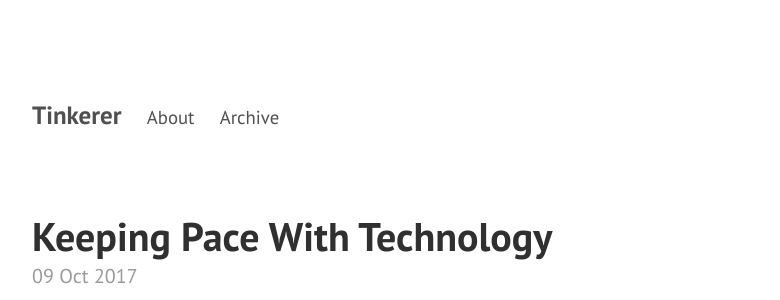
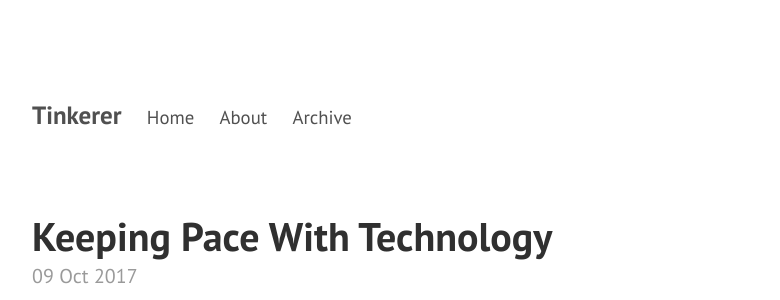
Before and after one commit to jgarr16/jrgarrigues.github.io, a Jekyll site: the page built from index.html, in a window 1280 px wide and 900 px high. Shown: the top 300 px of the window, without its empty margins (428-1208 px from the left). Built offline with Jekyll 4.4.1, drawn with Linux system fonts in a browser that asks for light colours; Markdown is read by kramdown in place of the engine named in the settings; the list of posts is cut into pages by our own code.

Commit message:
add home to config

```diff
--- a/_config.yml
+++ b/_config.yml
@@ -26,4 +26,4 @@ github:
   repo:           https://github.com/jrgarrigues
 
 # This is the list of pages to incldue in the header of the website.
-pages_list:       {'About':'/about','Archive':'/archive'}  # ,'Feed':'/atom.xml'
+pages_list:       {'Home':'/','About':'/about','Archive':'/archive'}  # ,'Feed':'/atom.xml'
```
